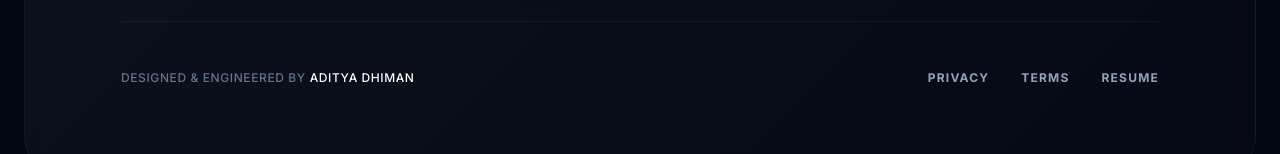
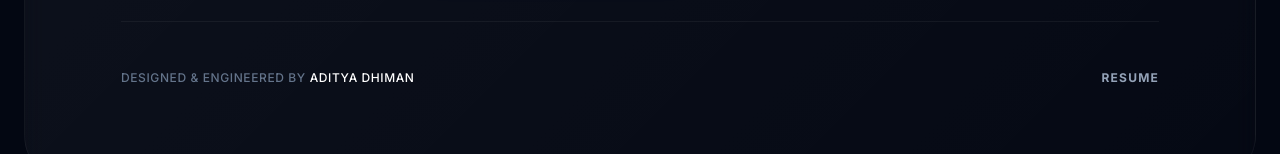
Before and after one commit to aadizzzz/Portfolio, a React (Vite) app: page / in a window 1280 px wide. Shown: the part 4693-4847 px from the top of the page. Built offline with nearby package versions, Linux system fonts and the light colour scheme.

Commit message:
chore: Remove Footer links and update Toolbox URL

```diff
--- a/components/Footer.tsx
+++ b/components/Footer.tsx
@@ -64,8 +64,6 @@
               <span className="text-white md:ml-1 mt-1 md:mt-0 block md:inline">Aditya Dhiman</span>
             </div>
             <div className="flex items-center space-x-8 text-xs font-bold text-slate-400 uppercase tracking-widest">
-              <a href="#" className="hover:text-blue-400 transition-colors">Privacy</a>
-              <a href="#" className="hover:text-blue-400 transition-colors">Terms</a>
               <a href="#" className="hover:text-blue-400 transition-colors">Resume</a>
             </div>
           </div>
--- a/constants.tsx
+++ b/constants.tsx
@@ -47,7 +47,8 @@
     description: "A minimalist, all-in-one file utility platform that enhances productivity. Includes multiple file conversion and utility tools with a clean UI.",
     image: toolboxImage,
     tags: ["React", "Node.js", "MongoDB"],
-    link: "#"
+    link: "#",
+    externalLink: "https://aadizztoolbox.vercel.app/"
   },
   {
     id: "2",
```
